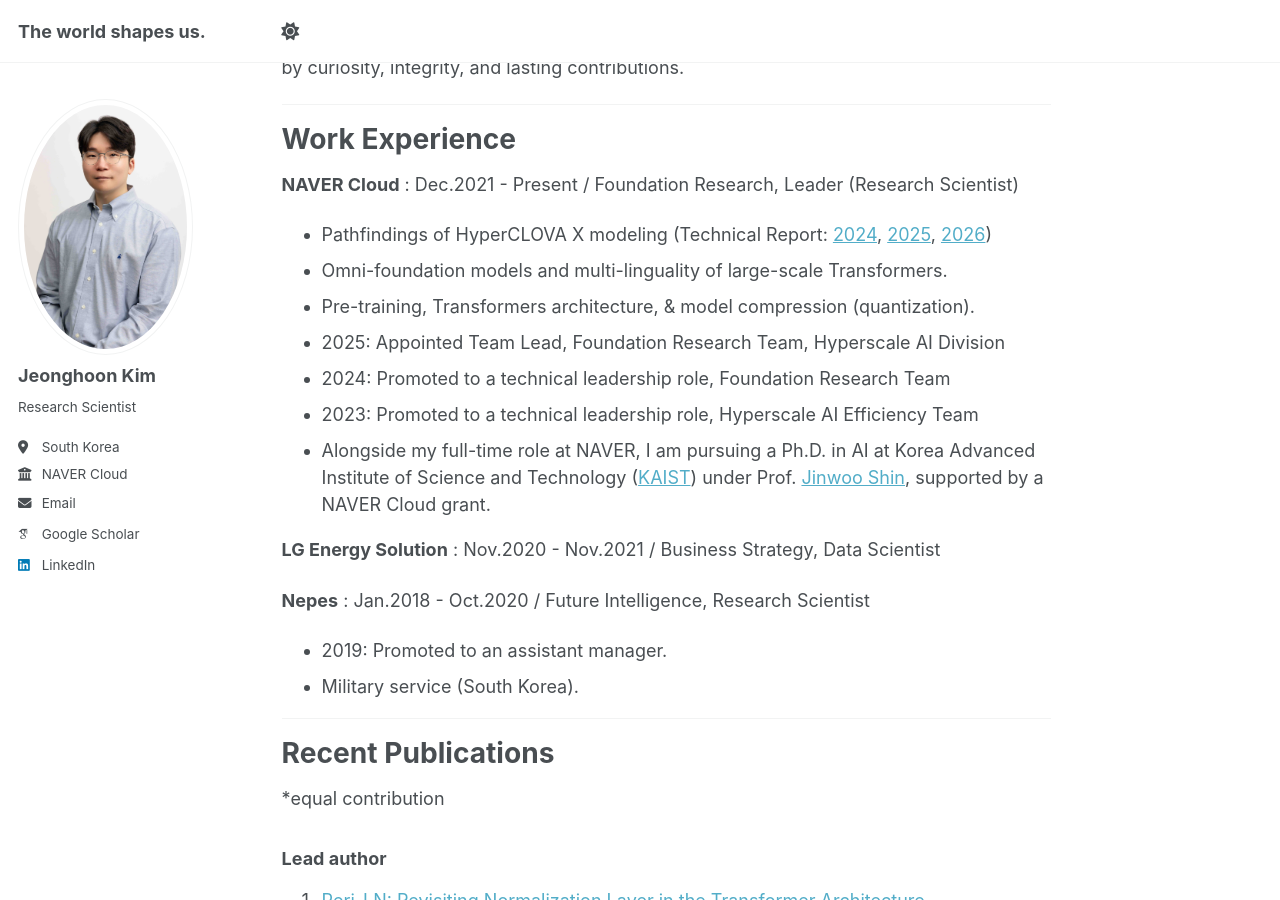
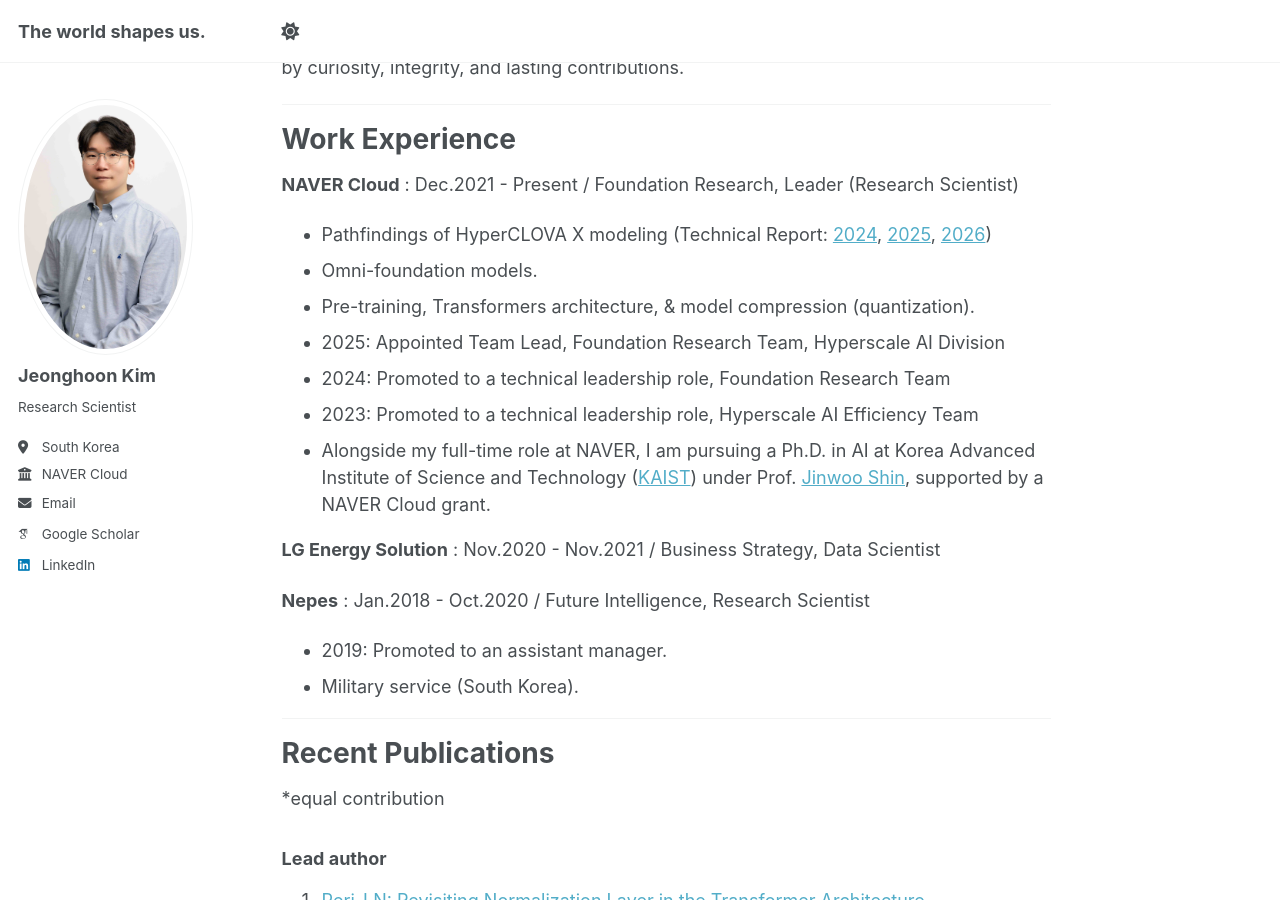
Before and after one commit to penpaperkeycode/penpaperkeycode.github.io, a Jekyll site: the page built from _pages/about.md, in a window 1280 px wide and 900 px high, scrolled down 480 px. Built offline with Jekyll 4.4.1, drawn with Linux system fonts in a browser that asks for light colours; some web fonts are replaced.

Commit message:
Update about.md

```diff
--- a/_pages/about.md
+++ b/_pages/about.md
@@ -20,7 +20,7 @@ Work Experience
 ======
 **NAVER Cloud** : Dec.2021 - Present / Foundation Research, Leader (Research Scientist)
    * Pathfindings of HyperCLOVA X modeling (Technical Report: [2024](https://arxiv.org/abs/2404.01954), [2025](https://arxiv.org/abs/2506.22403), [2026](https://arxiv.org/abs/2601.01792))
-   * Omni-foundation models and multi-linguality of large-scale Transformers.
+   * Omni-foundation models.
    * Pre-training, Transformers architecture, & model compression (quantization).
    * 2025: Appointed Team Lead, Foundation Research Team, Hyperscale AI Division
    * 2024: Promoted to a technical leadership role, Foundation Research Team
```
